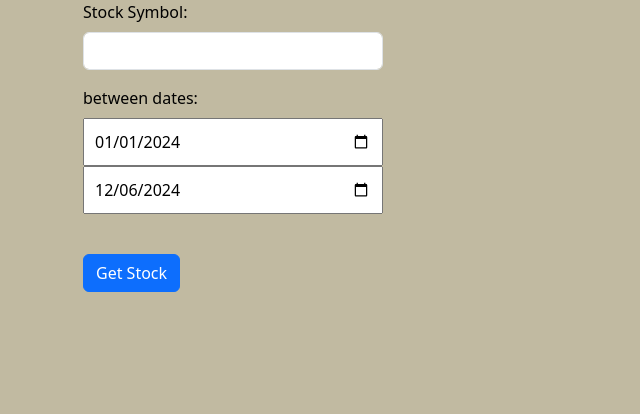
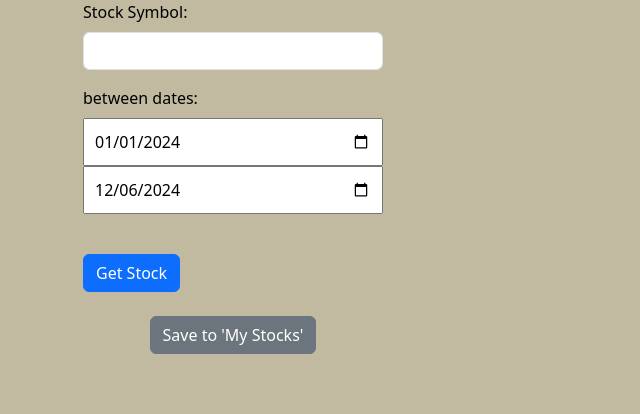
Before and after one commit to dan7467/stock-predictor, a Django app: page /stocks/ in a window 1280 px wide. Shown: the part 211-625 px from the top of the page, without its empty margins (0-640 px from the left). Run offline with Django 5.2, Linux system fonts and the light colour scheme; the visitor is signed in with stand-in values (Sample User, id 1).

Commit message:
My Stocks infrastructure (not finished)

```diff
--- a/main/templates/stocks.html
+++ b/main/templates/stocks.html
@@ -37,12 +37,18 @@
                     </div>
 
                     <br/>
-
+                    {% comment %} TO-DO: fix this lousy html {% endcomment %}
                     <button type="submit" class="btn btn-primary">Get Stock</button>
 
                 </form>
 
+
+
                 </div>
+                <br/>
+                <form method="patch" class="forms">
+                    <button type="submit" class="btn btn-secondary">Save to 'My Stocks'</button>
+                </form>
 
         </td>
 
```
Also changed, not shown: main/views.py (+16 -0 lines).
